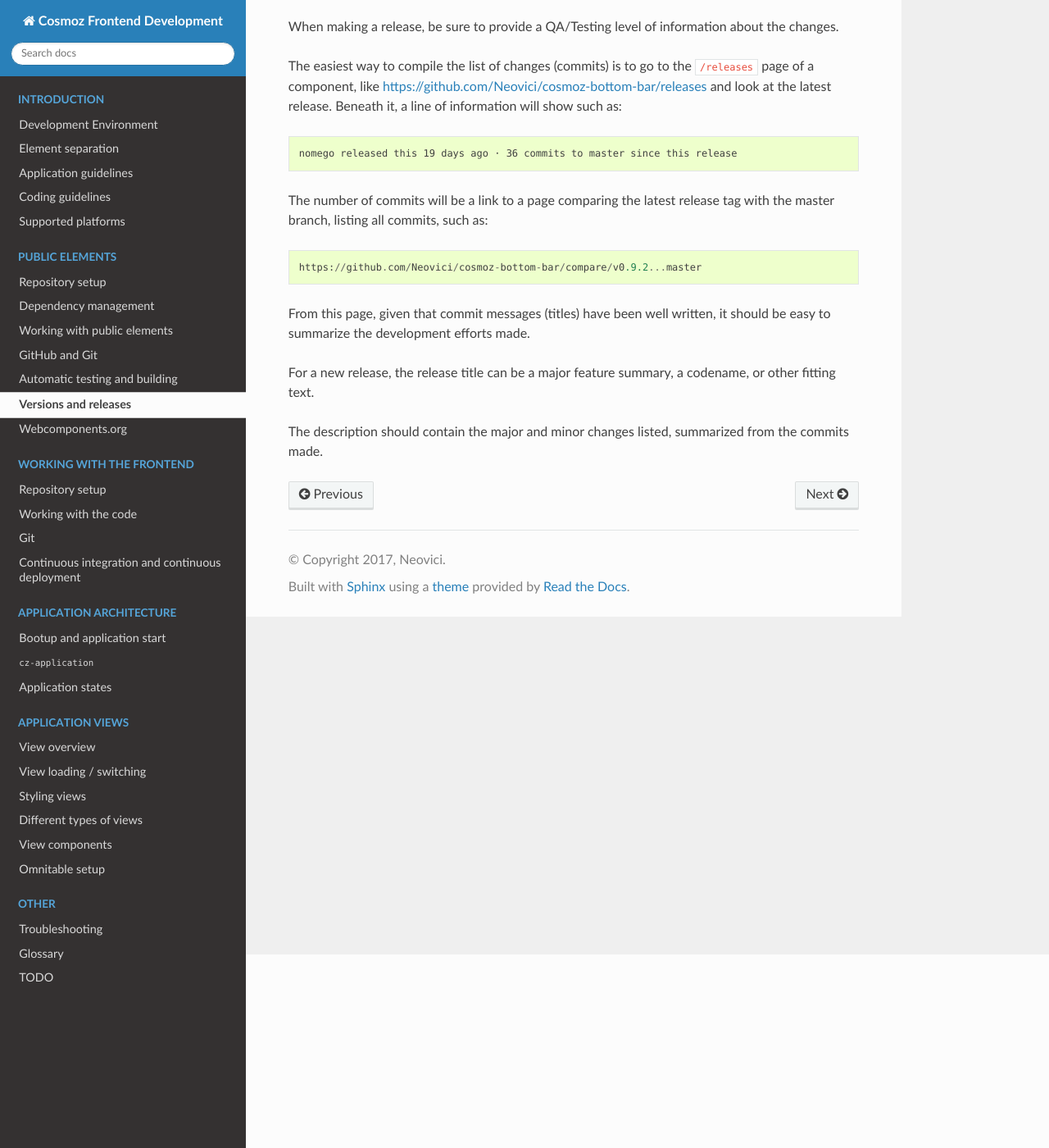
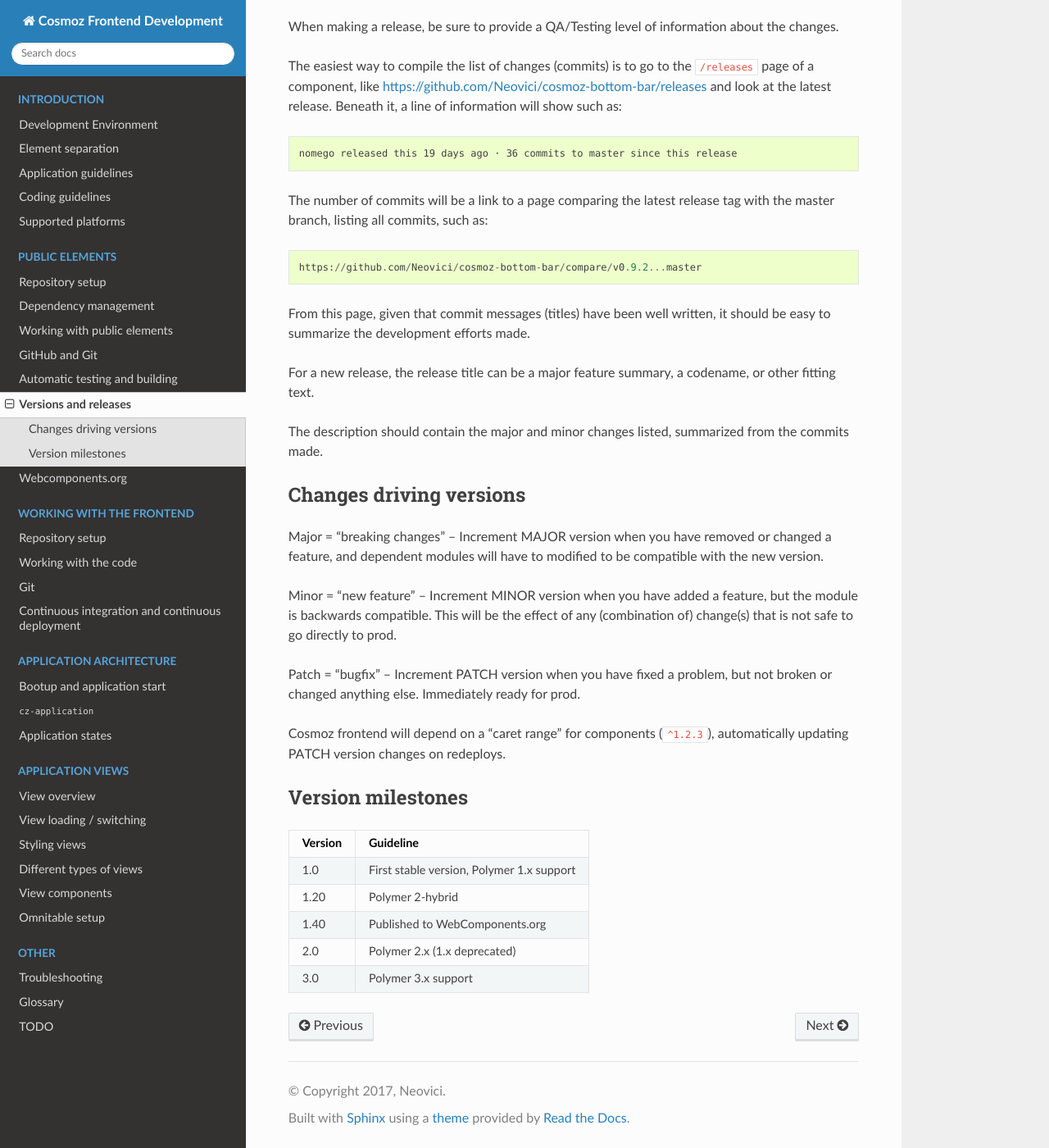
Before and after one commit to plumelo/cosmoz-frontend-rtd, a Sphinx documentation site: the page built from docs/public/55-versions-releases.rst, in a window 1280 px wide and 1400 px high, scrolled down 236 px. Shown: the whole window at 82% size. Built offline with Sphinx 7.4.7 and the Read the Docs theme 2.0.0, drawn with Linux system fonts in a browser that asks for light colours.

Commit message:
Public component versioning info
More details

```diff
--- a/docs/public/55-versions-releases.rst
+++ b/docs/public/55-versions-releases.rst
@@ -21,3 +21,29 @@
 For a new release, the release title can be a major feature summary, a codename, or other fitting text.
 
 The description should contain the major and minor changes listed, summarized from the commits made.
+
+Changes driving versions
+------------------------
+
+Major = “breaking changes” – Increment MAJOR version when you have removed or changed a feature, and dependent modules will have to modified to be compatible with the new version.
+
+Minor = “new feature” – Increment MINOR version when you have added a feature, but the module is backwards compatible.
+This will be the effect of any (combination of) change(s) that is not safe to go directly to prod.
+
+Patch = “bugfix” – Increment PATCH version when you have fixed a problem, but not broken or changed anything else.
+Immediately ready for prod.
+
+Cosmoz frontend will depend on a "caret range" for components (``^1.2.3``), automatically updating PATCH version changes on redeploys.
+
+Version milestones
+------------------
+
+=======  =========
+Version  Guideline
+=======  =========
+1.0      First stable version, Polymer 1.x support
+1.20     Polymer 2-hybrid
+1.40     Published to WebComponents.org
+2.0      Polymer 2.x (1.x deprecated)
+3.0      Polymer 3.x support
+=======  =========
```
